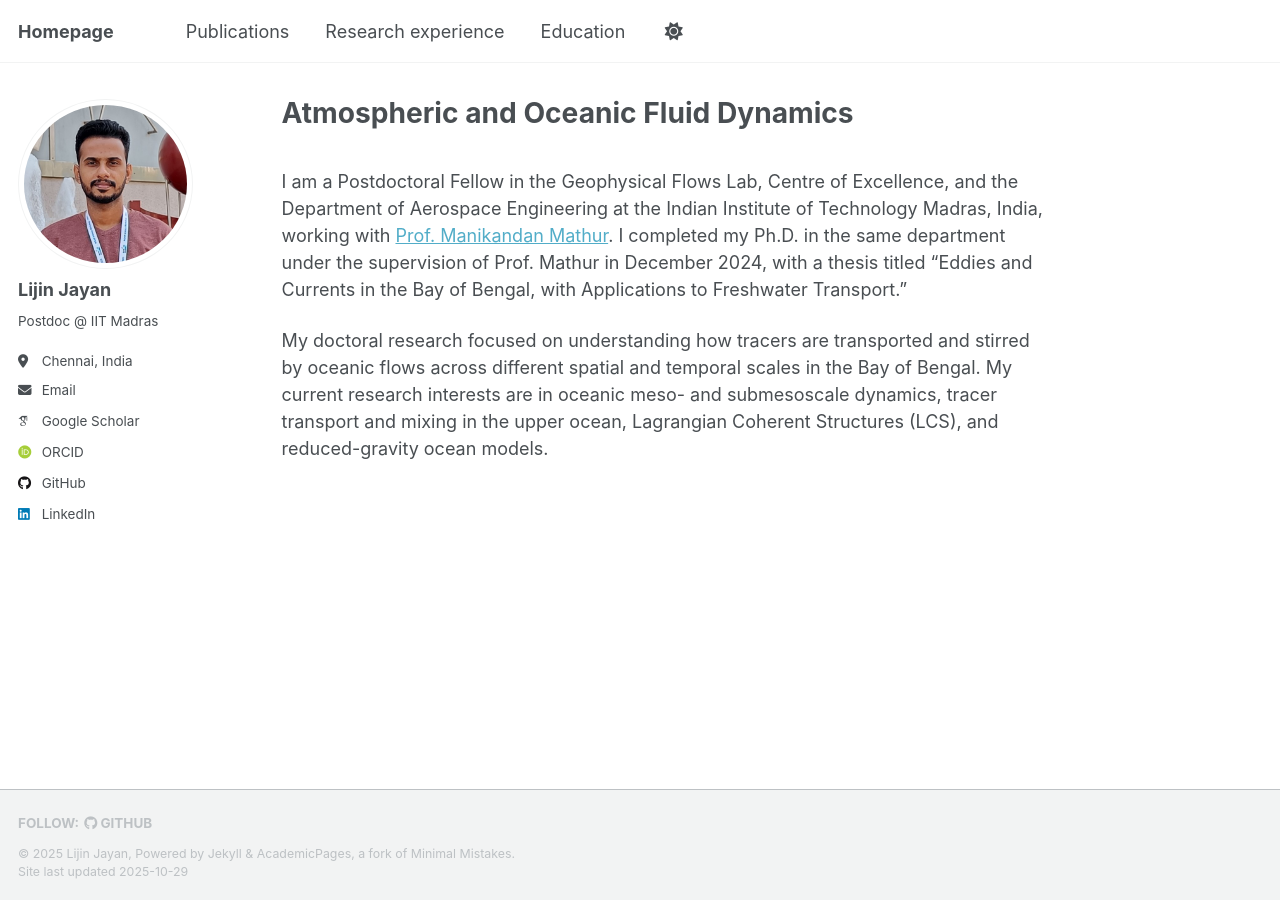
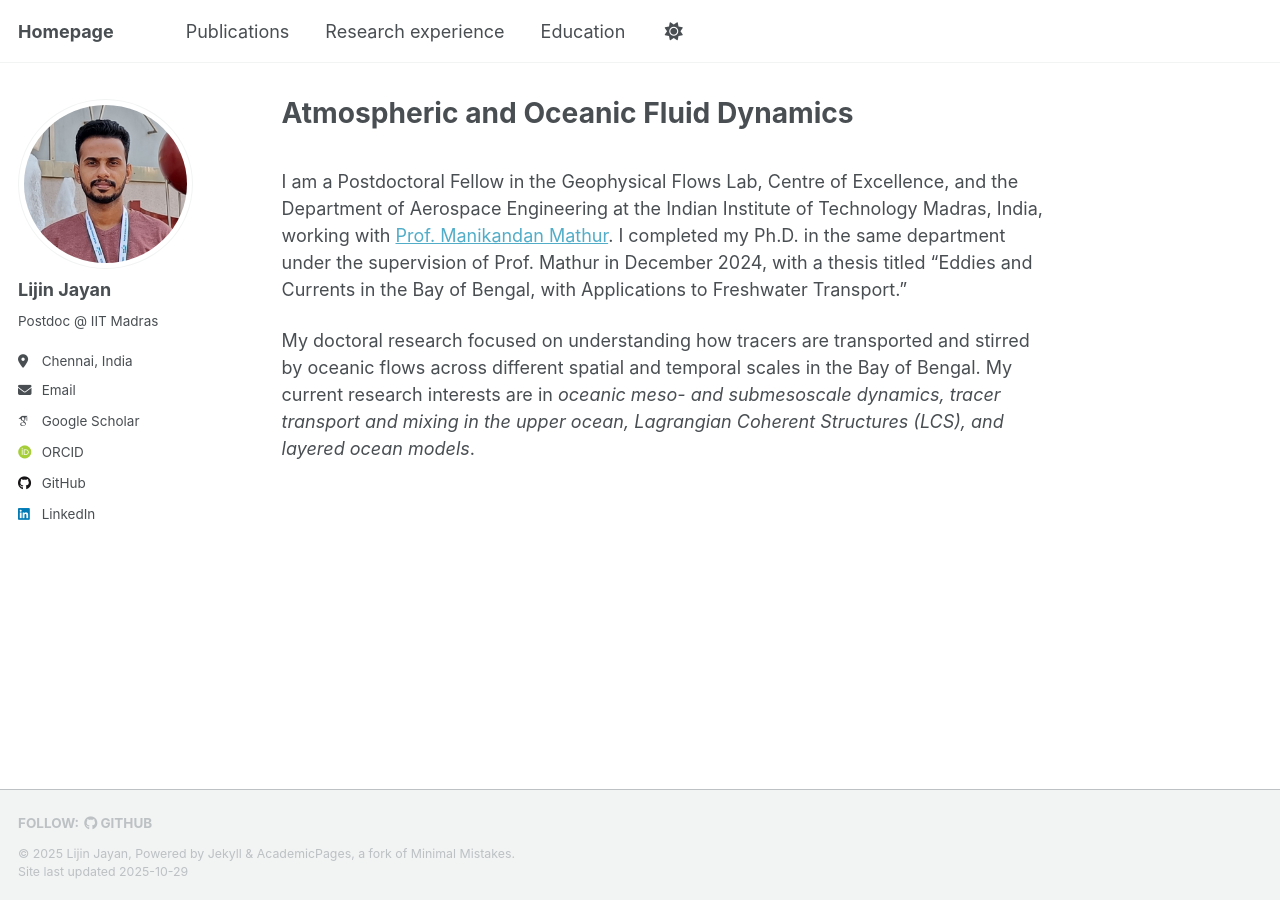
Before and after one commit to ljayan/ljayan.github.io, a Jekyll site: the page built from _pages/about.md, in a window 1280 px wide. Built offline with Jekyll 4.4.1, drawn with Linux system fonts in a browser that asks for light colours; some web fonts are replaced.

Commit message:
Update about.md

```diff
--- a/_pages/about.md
+++ b/_pages/about.md
@@ -9,4 +9,4 @@ redirect_from:
 <br>
 I am a Postdoctoral Fellow in the Geophysical Flows Lab, Centre of Excellence, and the Department of Aerospace Engineering at the Indian Institute of Technology Madras, India, working with [Prof. Manikandan Mathur](https://scholar.google.co.in/citations?user=QbrM7-gAAAAJ&hl=en). I completed my Ph.D. in the same department under the supervision of Prof. Mathur in December 2024, with a thesis titled “Eddies and Currents in the Bay of Bengal, with Applications to Freshwater Transport.”
 
-My doctoral research focused on understanding how tracers are transported and stirred by oceanic flows across different spatial and temporal scales in the Bay of Bengal. My current research interests are in oceanic meso- and submesoscale dynamics, tracer transport and mixing in the upper ocean, Lagrangian Coherent Structures (LCS), and reduced-gravity ocean models.
+My doctoral research focused on understanding how tracers are transported and stirred by oceanic flows across different spatial and temporal scales in the Bay of Bengal. My current research interests are in *oceanic meso- and submesoscale dynamics, tracer transport and mixing in the upper ocean, Lagrangian Coherent Structures (LCS), and layered ocean models*.
```
